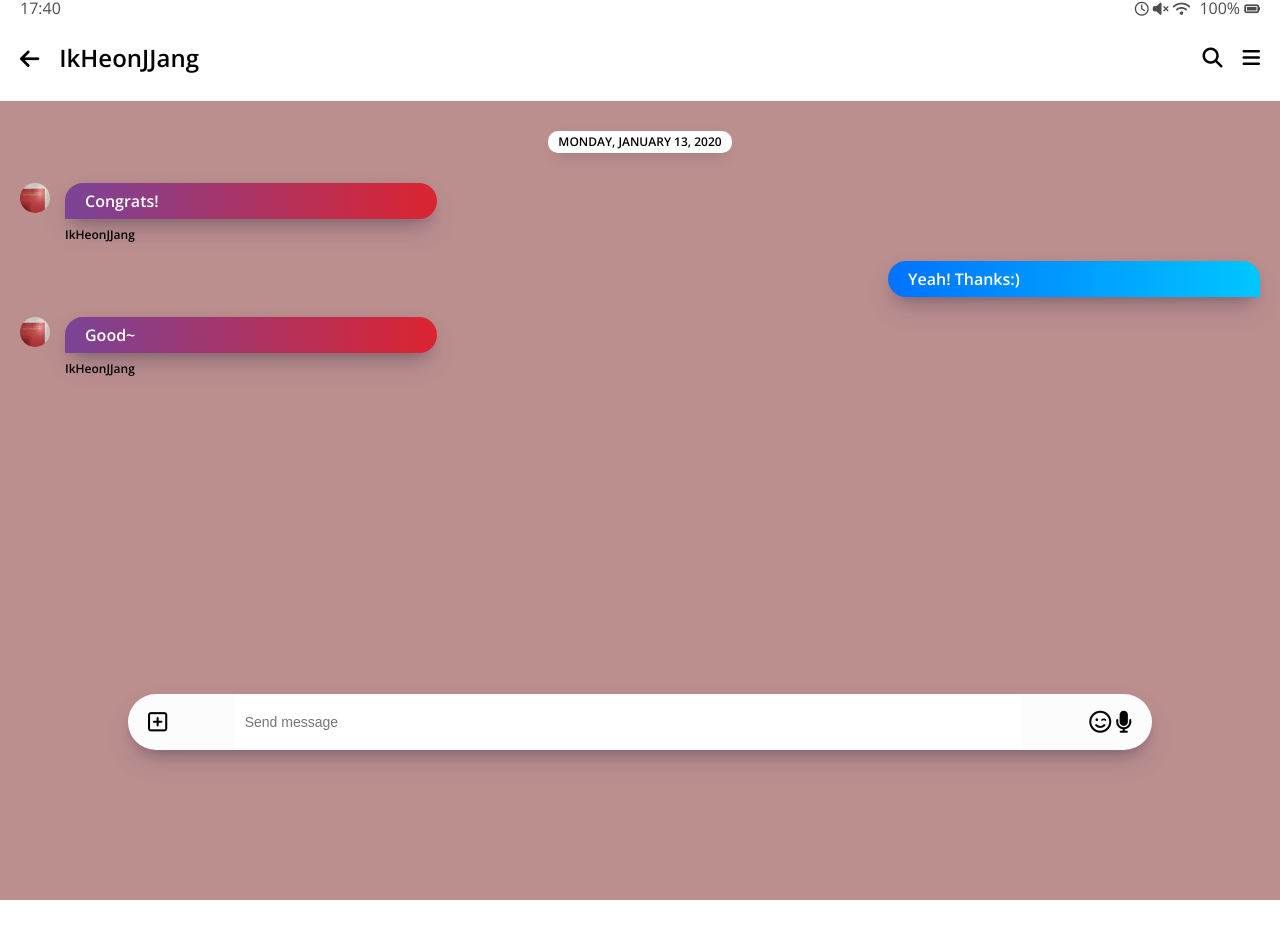
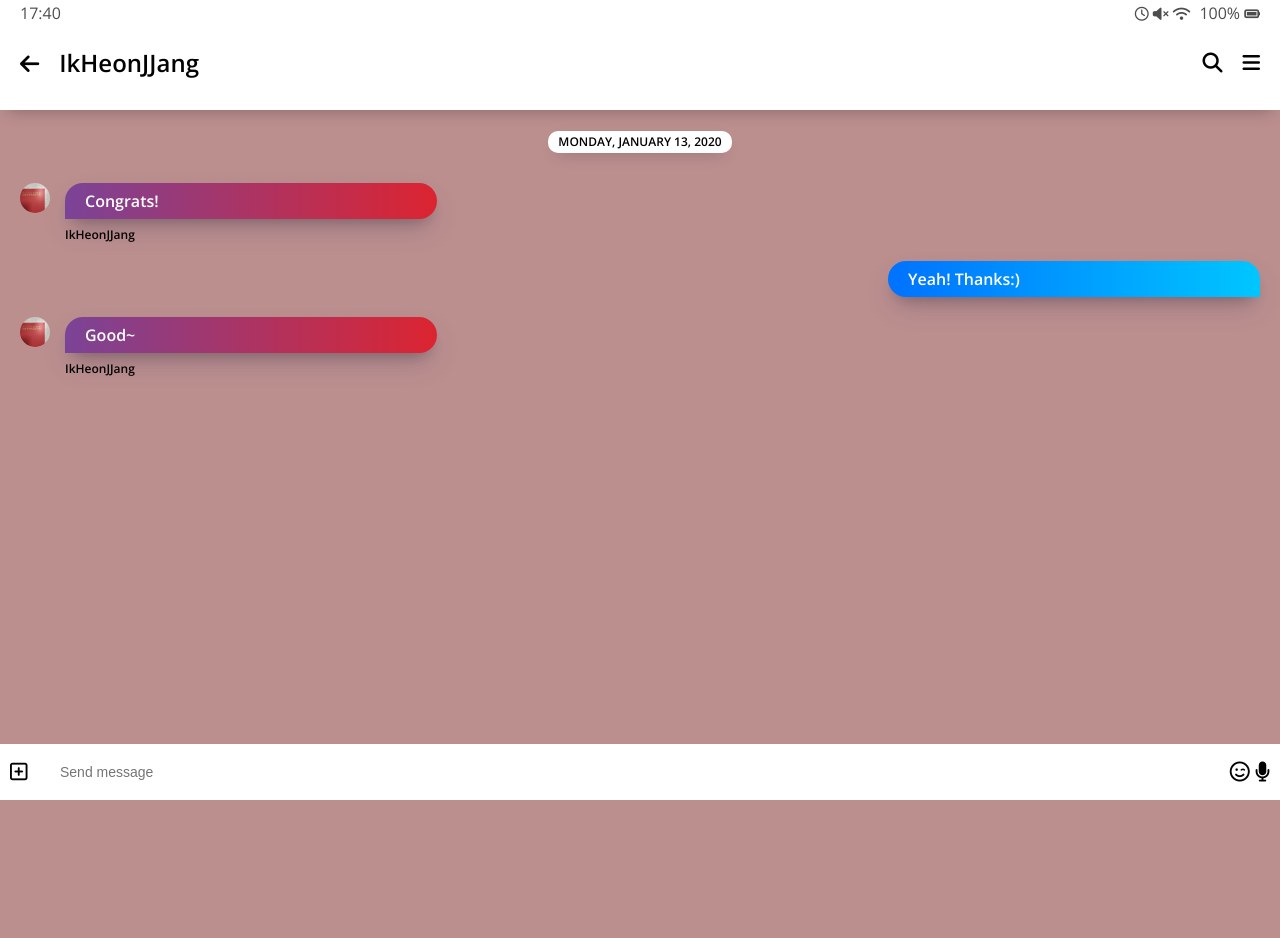
Before and after one commit to jihoojo03/kakao-clone_prac, a plain HTML site: page chat.html in a window 1280 px wide. Shown: the top 938 px of the page. Before the commit the page ends 900 px from the top, so only its background shows below. Drawn offline with nearby package versions, Linux system fonts and the light colour scheme.

Commit message:
practice_kakao_clone_200119

```diff
--- a/chat.html
+++ b/chat.html
@@ -12,6 +12,7 @@
     <title>Chat | Kakao Clone</title>
   </head>
   <body class="chats-body">
+    <div class="header-wrapper">
       <div class="status-bar">
         <div class="status-bar__column">
           <span class="status-bar__clock">17:40</span>
@@ -40,6 +41,8 @@
           </span>
         </div>
       </header>
+    </div>
+
     <main class="chat-screen">
       <ul class="chat__messages">
         <span class="chat__timestamp">Monday, January 13, 2020</span>
@@ -66,18 +69,17 @@
         </li>
       </ul>
     </main>
-    <div class="chat__write">
-      <div class="chat__write-column">
+    <div class="chat__write-container">
+      <input
+        type="text"
+        class="chat__write-input chat__write"
+        placeholder="Send message"
+      />
+      <div class="chat__icon-left chat__icon">
         <i class="far fa-plus-square"></i>
       </div>
-      <div class="chat__write-column">
-        <input
-          type="text"
-          class="chat__write-input"
-          placeholder="Send message"
-        />
-      </div>
-      <div class="chat__write-column">
+
+      <div class="chat__icon-right chat__icon">
         <span class="chat__write-icon">
           <i class="far fa-smile-wink"></i>
         </span>
--- a/css/chat.css
+++ b/css/chat.css
@@ -1,5 +1,16 @@
+.header-wrapper {
+  position: fixed;
+  top: 0px;
+  width: 100%;
+  padding: 5px 0px;
+  background-color: white;
+  box-shadow: 0 8px 16px -8px rgba(0, 0, 0, 0.3),
+    0 -6px 16px -6px rgba(0, 0, 0, 0.025);
+  z-index: 2;
+}
 .chats-body {
-  padding: 0;
+  padding: 10px 0px;
+  padding-top: 100px;
 }
 
 .chats-body .header,
@@ -7,26 +18,79 @@
   padding: 0px 20px;
 }
 
-.chat-screen {
+.chats-body {
   background-color: rosybrown;
-  min-height: 100vh;
+  min-height: 300vh;
 }
 
-.chat__write {
+.chat__write-container {
   position: fixed;
-  bottom: 50px;
-  width: 80%;
+  bottom: 0;
   margin: 0 auto;
   left: 0;
   right: 0;
   display: flex;
   justify-content: space-between;
   align-items: center;
-  background-color: #fcfcfc;
-  padding: 0px 20px;
+  width: 100%;
+}
+
+.chat__icon-left {
+  position: absolute;
+  left: 10px;
+}
+
+.chat__icon-right {
+  position: absolute;
+  right: 10px;
+}
+
+@keyframes float {
+  0% {
+    box-shadow: 0 13px 27px -5px rgba(50, 50, 93, 0.25),
+      0 8px 16px -8px rgba(0, 0, 0, 0.3), 0 -6px 16px -6px rgba(0, 0, 0, 0.025);
+  }
+
+  50% {
+    box-shadow: 0 13px 27px -60px rgba(50, 50, 93, 0.25),
+      0 8px 16px -8px rgba(0, 0, 0, 0.3), 0 -6px 16px -6px rgba(0, 0, 0, 0.025);
+  }
+  100% {
+    box-shadow: 0 13px 27px -5px rgba(50, 50, 93, 0.25),
+      0 8px 16px -8px rgba(0, 0, 0, 0.3), 0 -6px 16px -6px rgba(0, 0, 0, 0.025);
+  }
+}
+
+.chat__write {
+  margin: 0 auto;
+  bottom: 0px;
+  width: 100%;
+  border-radius: 0;
+  padding: 20px 60px;
+  width: 100%;
+  border: none;
+  font-size: 14px;
+  transition: width 0.4s ease-in, border-radius 0.5s ease-in-out,
+    transform 0.5s ease-in-out;
+}
+
+.chat__write:focus {
+  outline: none;
+  width: 80%;
+  transform: translateY(-50px);
   border-radius: 40px;
   box-shadow: 0 13px 27px -5px rgba(50, 50, 93, 0.25),
     0 8px 16px -8px rgba(0, 0, 0, 0.3), 0 -6px 16px -6px rgba(0, 0, 0, 0.025);
+  animation: float 3s linear infinite forwards;
+}
+
+.chat__write:focus ~ .chat__icon {
+  opacity: 0;
+}
+
+.chat__icon {
+  font-size: 20px;
+  transition: opacity 0.3s ease-in-out;
 }
 
 .chat__write i {
@@ -35,17 +99,6 @@
 
 .chat__write-column:nth-child(2) {
   width: 80%;
-}
-
-.chat__write-column input {
-  padding: 20px 10px;
-  width: 100%;
-  border: none;
-  font-size: 14px;
-}
-
-.chat__write-column input:focus {
-  outline: none;
 }
 
 .chat-screen .chat__messages {
@@ -124,3 +177,33 @@
   border-bottom-right-radius: 0px;
   background-image: linear-gradient(to left, #00c6ff, #0072ff);
 }
+
+@keyframes incomingAnim {
+  from {
+    opacity: 0;
+    transform: translateX(-200px);
+  }
+  to {
+    opacity: 1;
+    transform: none;
+  }
+}
+
+.incoming-message {
+  animation: incomingAnim 0.5s ease-out forwards;
+}
+
+@keyframes sentAnim {
+  from {
+    opacity: 0;
+    transform: translateX(200px);
+  }
+  to {
+    opacity: 1;
+    transform: none;
+  }
+}
+
+.sent-message {
+  animation: sentAnim 0.5s ease-out forwards;
+}
```
Lines whose indentation alone changed are shown as unchanged.
